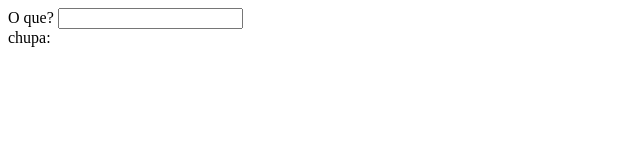
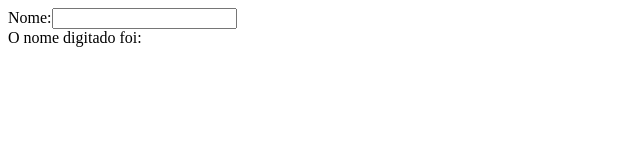
Before and after one commit to Leoalmeida95/financas-app, a React (Create React App) app in the folder yt-react/: page / in a window 1280 px wide. Shown: the top 160 px of the page, without its empty margins (0-640 px from the left). Built offline with nearby package versions, Linux system fonts and the light colour scheme.

Commit message:
alterando valor

```diff
--- a/yt-react/src/App.js
+++ b/yt-react/src/App.js
@@ -18,11 +18,11 @@ class App extends React.Component{
   render(){
     return(
     <div>
-      <label>O que? </label>
+      <label>Nome:</label>
       <input type="text" values={this.state.nome} onChange={(e) => this.setState({nome: e.target.value})}></input>
 
       <br/>
-      chupa: {this.state.nome}
+      O nome digitado foi: {this.state.nome}
      </div>
    );
   }
```
